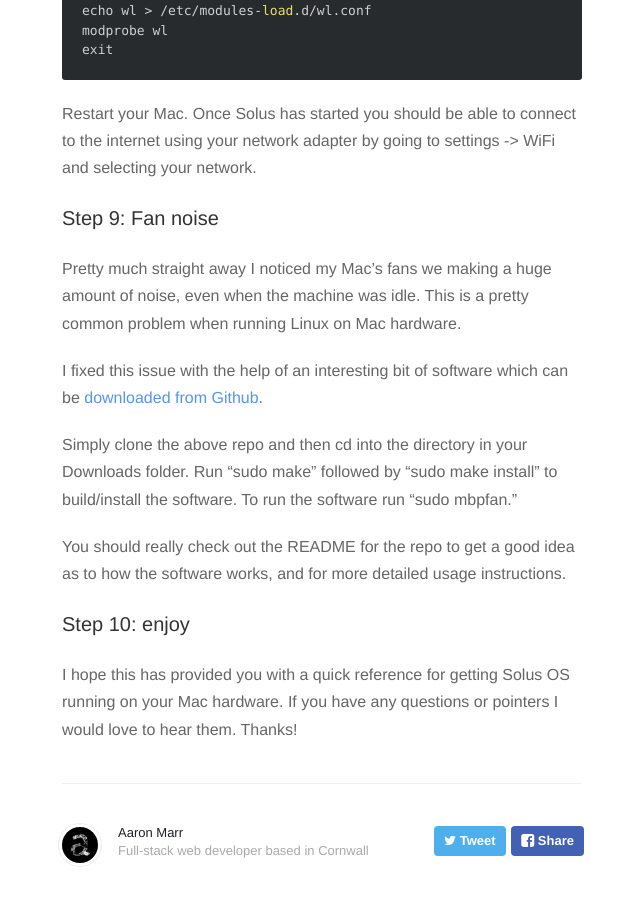
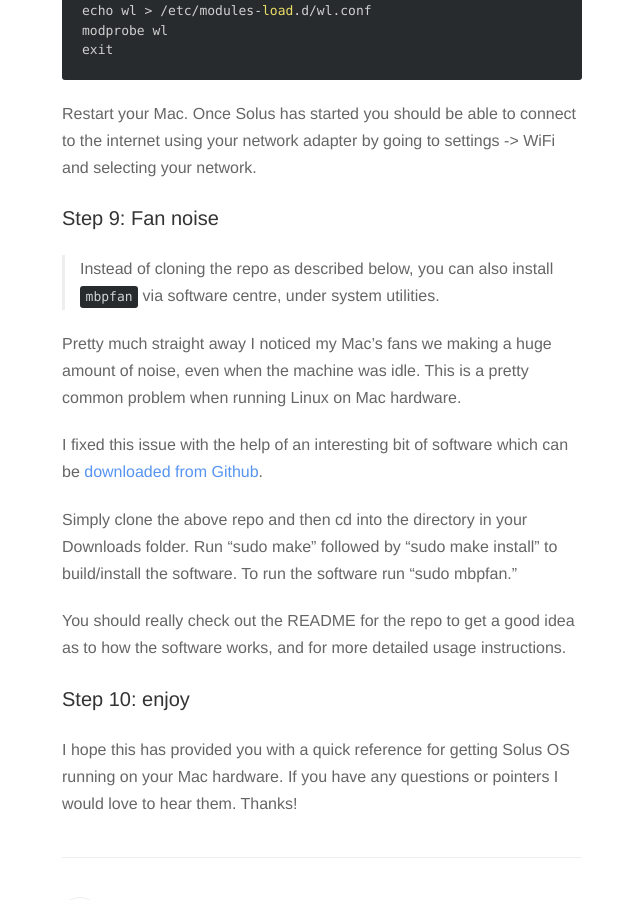
Before and after one commit to aaronmarruk/aaronmarruk.github.io, a Jekyll site: the page built from _posts/2018-10-06-install-solus-os-on-macbook-air.markdown, in a window 1280 px wide and 900 px high, scrolled down 3051 px. Shown: the whole window, without its empty margins (318-958 px from the left). Built offline with Jekyll 4.4.1, drawn with Linux system fonts in a browser that asks for light colours; nearby versions of some CDN libraries.

Commit message:
Update 2018-10-06-install-solus-os-on-macbook-air.markdown

```diff
--- a/_posts/2018-10-06-install-solus-os-on-macbook-air.markdown
+++ b/_posts/2018-10-06-install-solus-os-on-macbook-air.markdown
@@ -79,6 +79,8 @@
 
 ### Step 9: Fan noise
 
+> Instead of cloning the repo as described below, you can also install `mbpfan` via software centre, under system utilities.
+
 Pretty much straight away I noticed my Mac's fans we making a huge amount of noise, even when the machine was idle. This is a pretty common problem when running Linux on Mac hardware.
 
 I fixed this issue with the help of an interesting bit of software which can be [downloaded from Github](https://github.com/dgraziotin/mbpfan).
```
